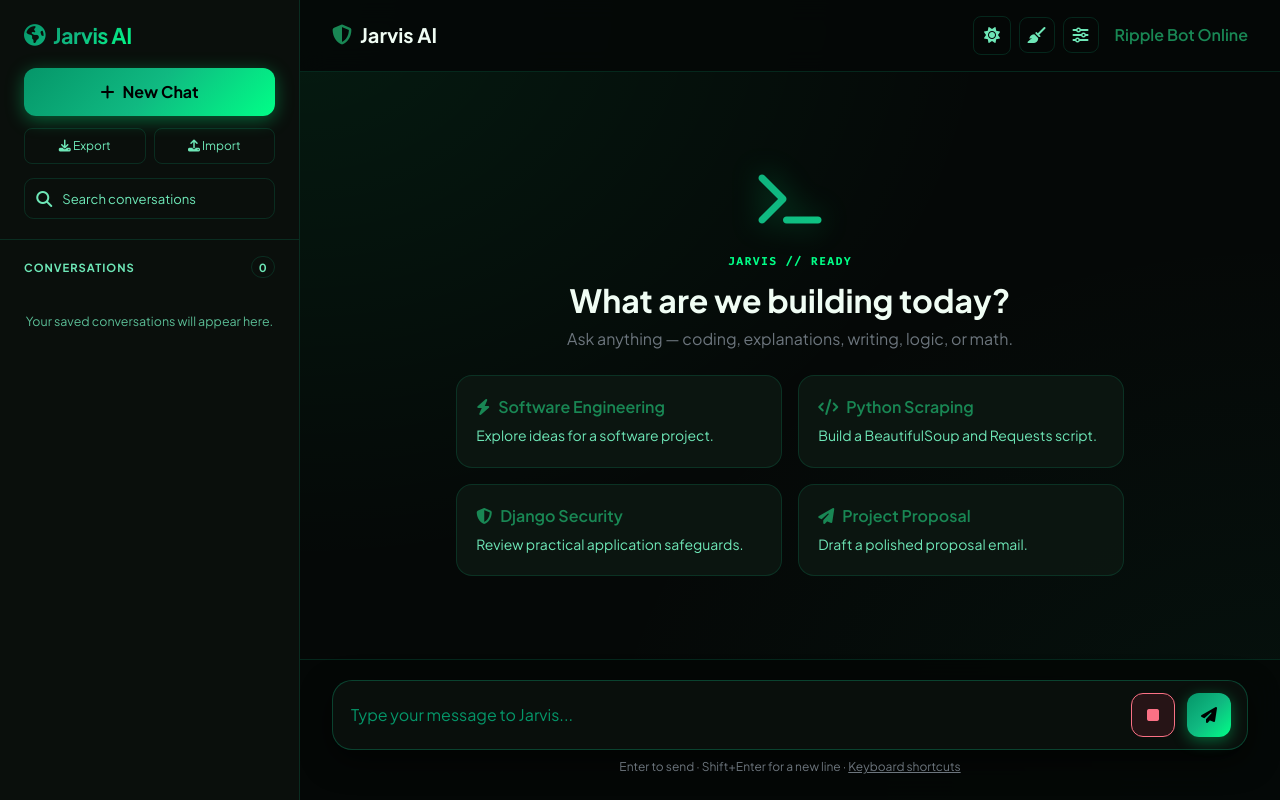
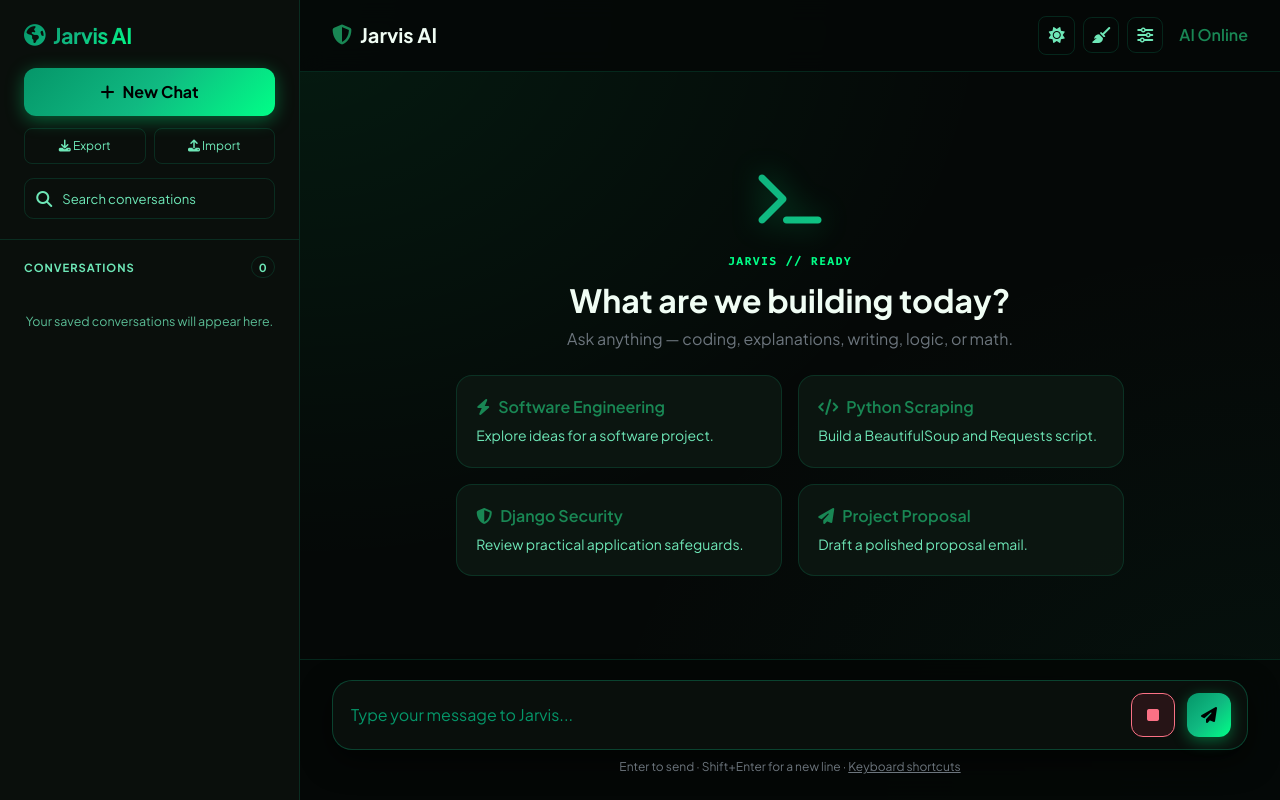
Before and after one commit to shahvihaan21/Jarvis-Groq, a Django app: template frontend/templates/todo/index.html in a window 1280 px wide. Run offline with Django 5.2, Linux system fonts and the light colour scheme; the template is opened without the code that fills it, so the values that code supplies are empty; some libraries are stand-ins or nearby versions.

Commit message:
Update online status label from 'Ripple Bot' to 'AI'

```diff
--- a/frontend/templates/todo/index.html
+++ b/frontend/templates/todo/index.html
@@ -69,7 +69,7 @@
                     <button type="button" class="icon-btn" id="clearChatBtn" aria-label="Clear current conversation" title="Clear current conversation"><i class="fa-solid fa-broom"></i></button>
                     <button type="button" class="icon-btn" id="settingsBtn" aria-label="Open settings" title="Settings"><i class="fa-solid fa-sliders"></i></button>
                     <span class="status-dot d-inline-block rounded-circle bg-success"></span>
-                    <span class="online-label">Ripple Bot Online </span>
+                    <span class="online-label">AI Online </span>
                 </div>
             </header>
 
```
